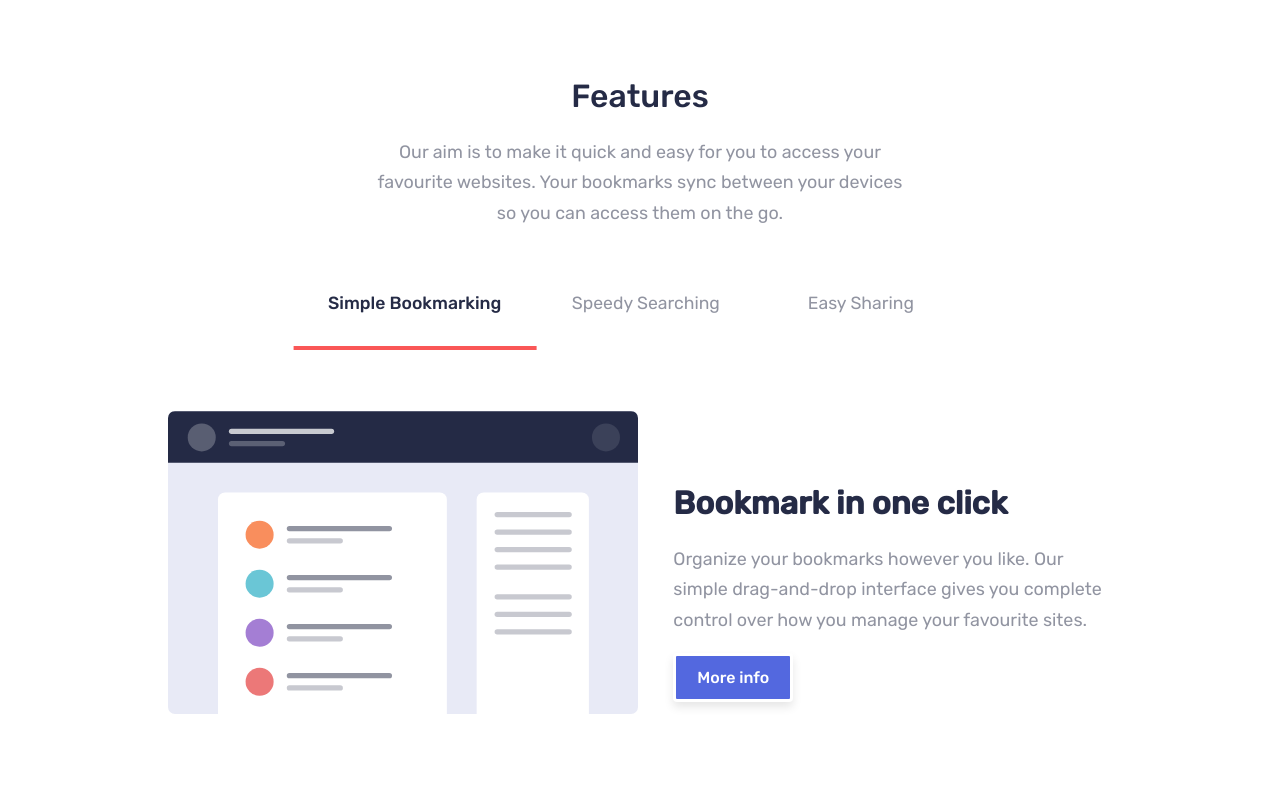
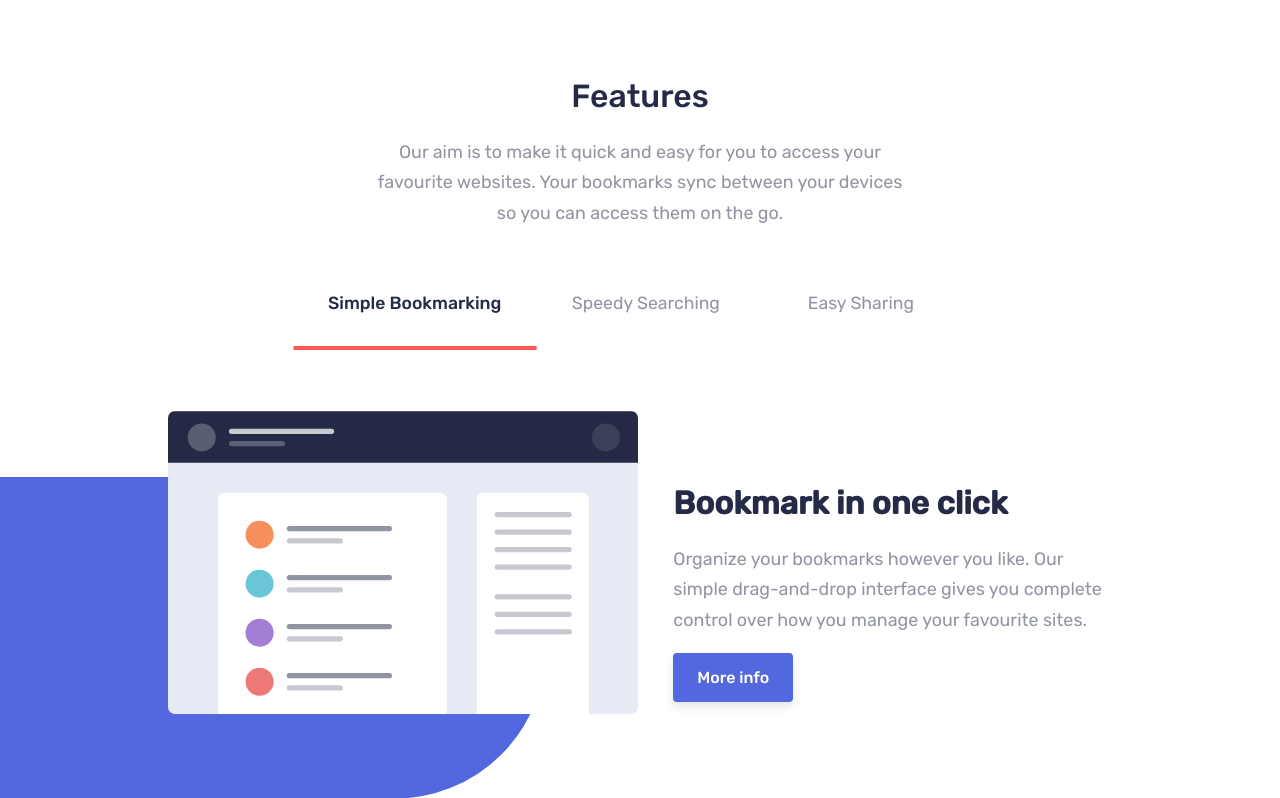
Before and after one commit to FelixCriollo/3.5-Bookmark-landing-page, a website with bundled scripts: page index.html in a window 1280 px wide. Shown: the part 696-1494 px from the top of the page. Built offline with nearby package versions, Linux system fonts and the light colour scheme; files whose address does not match are found by name.

Commit message:
add bg svg

```diff
--- a/index.html
+++ b/index.html
@@ -47,8 +47,10 @@
 
   <main>
     <!-- PRIMARY SECTION -->
-    <section>
+    <section class="primary-section">
       <div class="container primary">
+        <img src="images/illustration-hero.svg" class="primary__hero" alt="hero image">
+
         <div class="content-primary">
           <h1 class="primary__title">A Simple Bookmark Manager</h1>
           <p class="primary__body">A clean and simple interface to organize your favourite websites. Open a new browser tab and see your sites load instantly. Try it for free.</p>
@@ -62,7 +64,7 @@
     </section>
 
     <!-- FEATURES SECTION -->
-    <section>
+    <section class="features-container">
       <div class="container features mt-5 pt-4 fs-6 text-center">
         <div class="features-info mt-2 mb-4">
           <h2 class="features__title mb-2 pb-1">Features</h2>
--- a/scss/sections/_download.scss
+++ b/scss/sections/_download.scss
@@ -9,7 +9,8 @@
   }
 
   @include desktop {
-    margin-top: 130px !important;
+    margin-top: 50px !important;
+
     &__body {
       margin: 1.5em auto;
       width: 540px;
--- a/scss/sections/_faq.scss
+++ b/scss/sections/_faq.scss
@@ -28,6 +28,13 @@
     .btn-primary {
       width: 120px;
       margin-top: 2.4em;
+      border-color: var(--soft-blue);
+
+      &:hover,&:Focus {
+        border-color: var(--soft-blue);
+        background: var(--soft-blue);
+        color: #fff;
+      }
     }
   }
 }
--- a/scss/sections/_features.scss
+++ b/scss/sections/_features.scss
@@ -1,4 +1,14 @@
 @use '../config' as *;
+
+.features-container {
+  background: url("/images/pill.svg") no-repeat;
+  background-position: -200px 410px;
+
+  @include desktop {
+    background-size: 122%;
+    background-position: -240px 310px;
+  }
+}
 
 .features {
   padding-left: 1.35em;
@@ -7,6 +17,10 @@
   &__body {
     font-size: .95rem;
     line-height: 1.7;
+  }
+
+  @include desktop {
+    padding-bottom: 5em;
   }
 }
 
@@ -145,6 +159,7 @@
     .feature__btn {
       display: block;
       width: 120px;
+      border-color: var(--soft-blue);
     }
   }
 }
--- a/scss/sections/_primary.scss
+++ b/scss/sections/_primary.scss
@@ -1,6 +1,17 @@
 @use '../config' as *;
 
+.primary-section {
+  background: url("/images/pill.svg") no-repeat;
+  background-position: 10px 16px;
+
+  @include desktop {
+    background-size: 116%;
+    background-position: 840px 110px;
+  }
+}
+
 .primary {
+  position: relative;
   padding: 348px 1.25em 4em 1.25em;
   text-align: center;
 
@@ -10,6 +21,12 @@
   &__body {
     margin: 1.5em 0 2.1em 0;
     font-size: .99rem;
+  }
+
+  &__hero {
+    position: absolute;
+    left: 0;
+    top: 40px;
   }
 
   @include desktop {
@@ -24,6 +41,12 @@
     &__body {
       margin: 1.5em 0 1.7em 0;
       font-size: 1.15rem;
+    }
+    &__hero {
+      left: unset;
+      right: 0;
+      top: 100px;
+      width: 550px;
     }
   }
 }
```
Also changed, not shown: assets/css/style.css, images/pill.svg (added), 1 other file.
